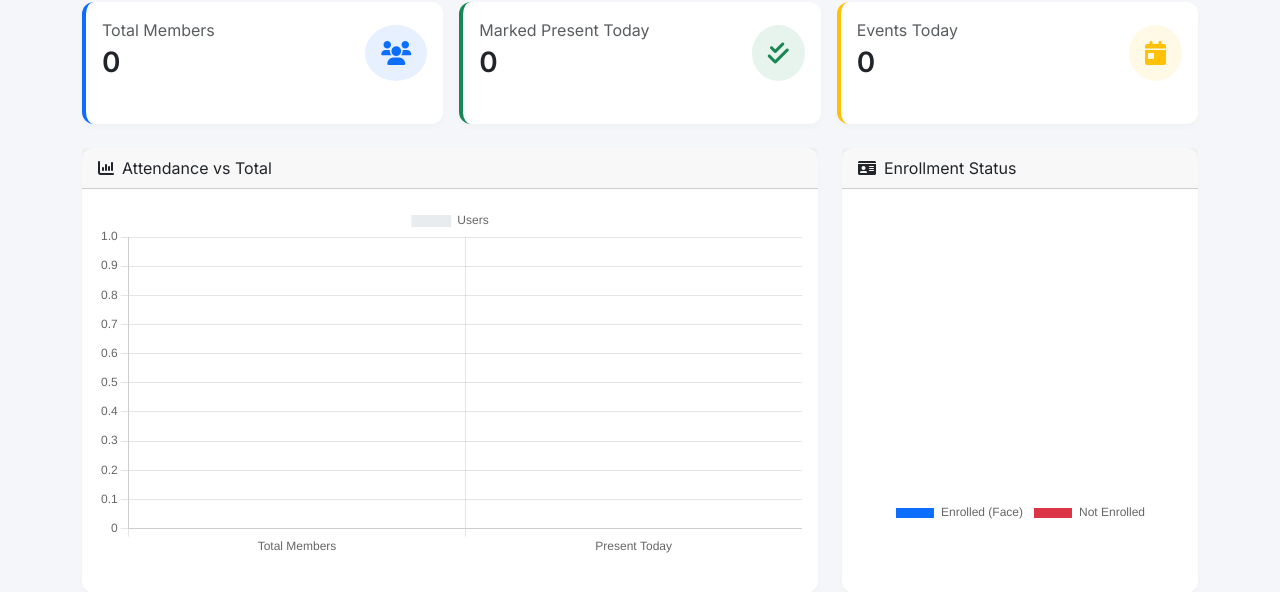
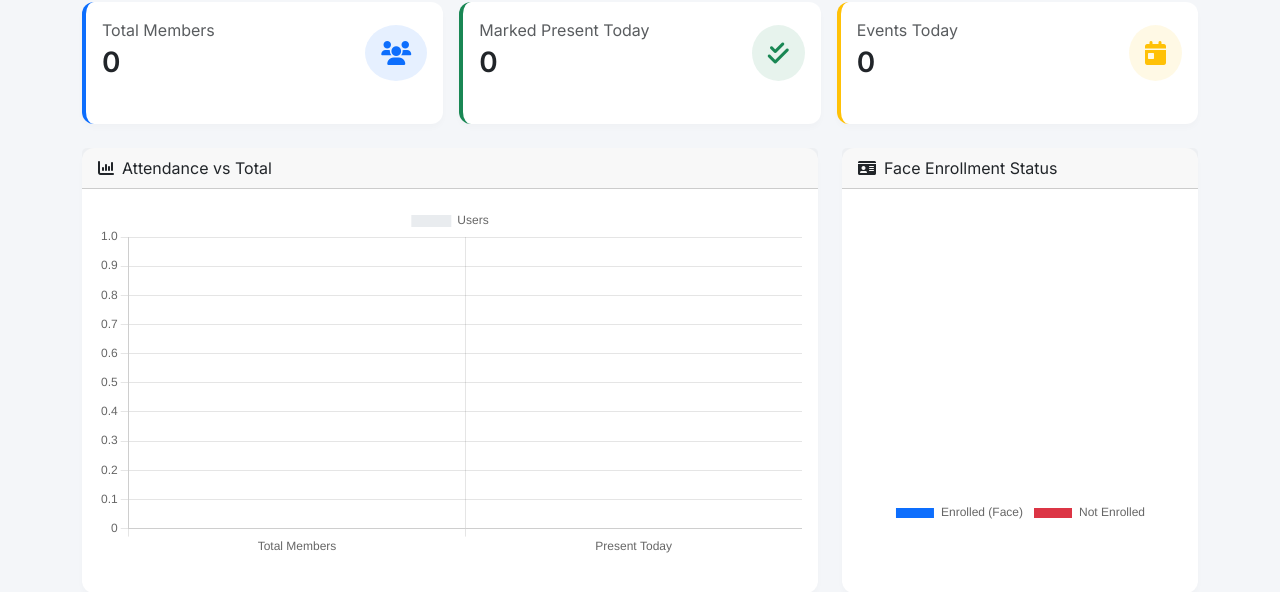
Before and after one commit to HongYinYew/Facial-Recognition-Attendance-System, a FastAPI app: page / in a window 1280 px wide. Shown: the part 180-772 px from the top of the page. Run offline with FastAPI, Linux system fonts and the light colour scheme; data that the repository does not hold is empty.

Commit message:
Title Update

```diff
--- a/templates/home.html
+++ b/templates/home.html
@@ -65,7 +65,7 @@
     <div class="col-md-4">
         <div class="card h-100">
             <div class="card-header">
-                <i class="fa-solid fa-id-card me-2"></i>Enrollment Status
+                <i class="fa-solid fa-id-card me-2"></i>Face Enrollment Status
             </div>
             <div class="card-body">
                 <canvas id="eventChart"></canvas>
```
